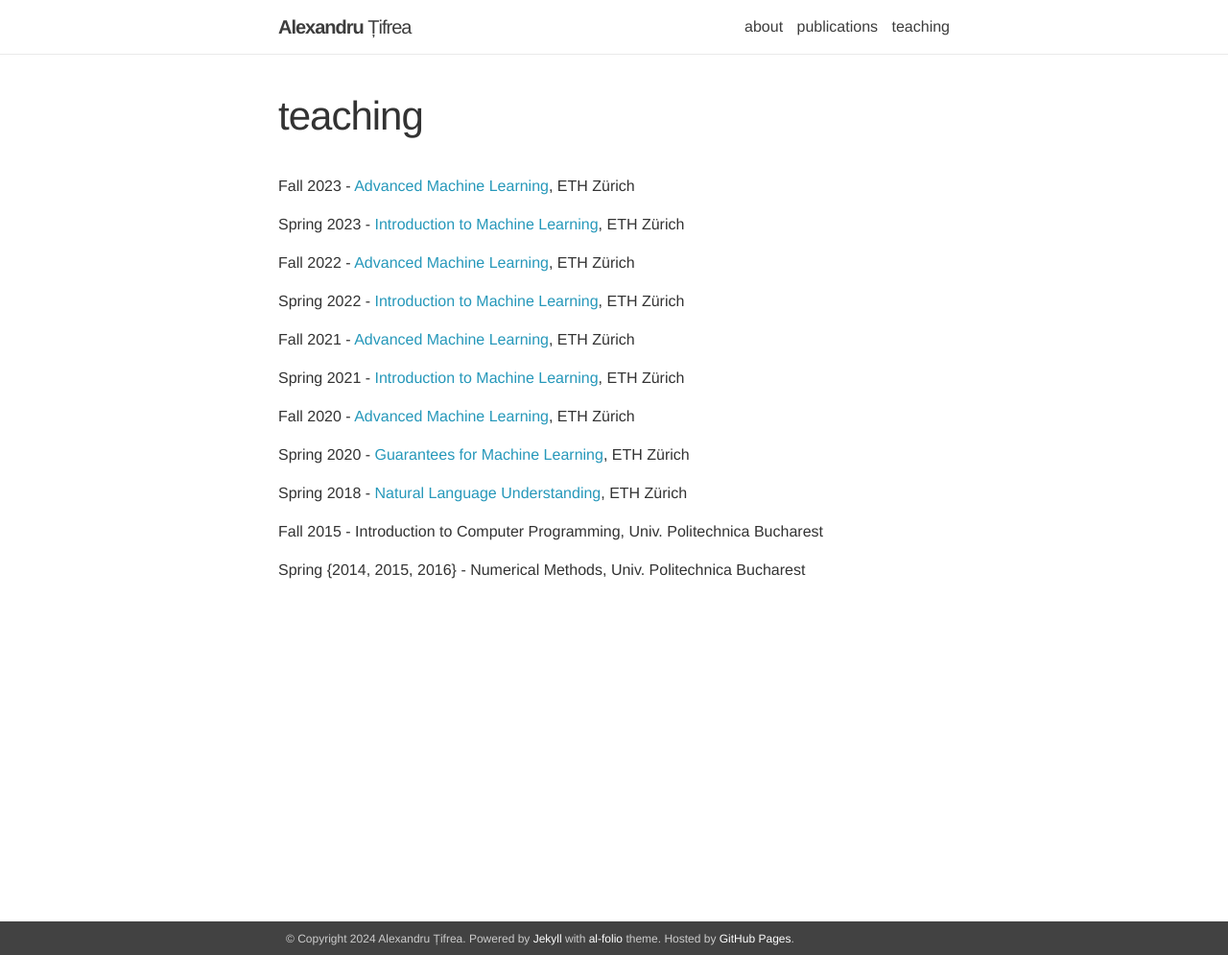
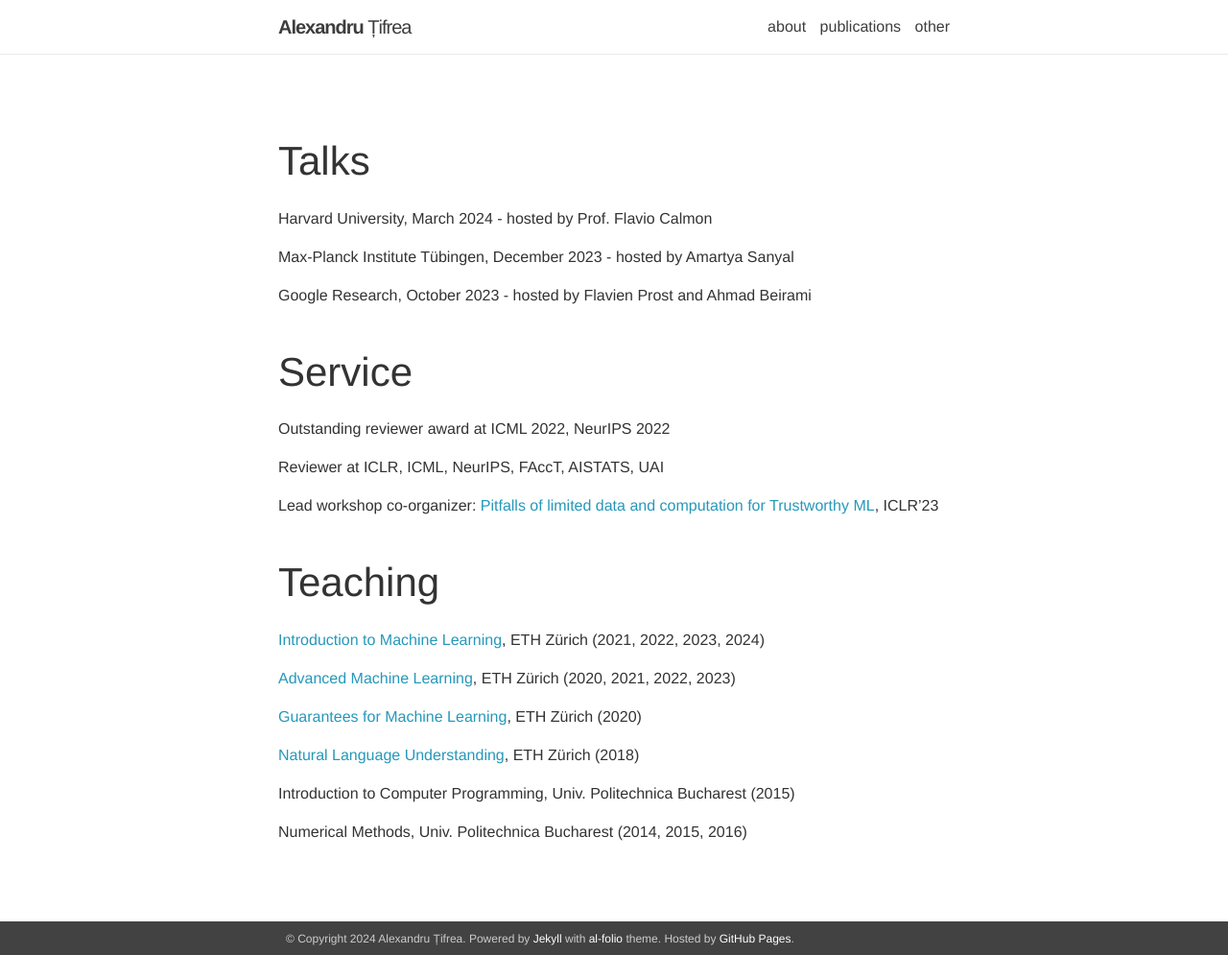
Before and after one commit to alex-tifrea/alex-tifrea.github.io, a Jekyll site: the page built from _pages/teaching.md, in a window 1280 px wide and 995 px high. Shown: the whole window at 96% size. Built offline with Jekyll 4.4.1, drawn with Linux system fonts in a browser that asks for light colours; nearby versions of some CDN libraries.

Commit message:
changes to website

```diff
--- /dev/null
+++ b/_layouts/other_page.html
@@ -0,0 +1,18 @@
+---
+layout: default
+---
+<div class="post">
+
+  <article class="post-content {{page.title}} clearfix">
+    {{ content }}
+  </article>
+
+  {% if page.news %}
+    {% include news.html %}
+  {% endif %}
+
+  {% if page.social %}
+    {% include social.html %}
+  {% endif %}
+
+</div>
--- a/_pages/teaching.md
+++ b/_pages/teaching.md
@@ -1,27 +1,35 @@
 ---
-layout: page
-permalink: /teaching/
-title: teaching
+layout: other_page
+permalink: /other/
+title: other
 ---
 
-Fall 2023 - [Advanced Machine Learning](https://ml2.inf.ethz.ch/courses/aml/), ETH Zürich
+<h2>Talks</h2>
 
-Spring 2023 - [Introduction to Machine Learning](https://las.inf.ethz.ch/teaching/introml-s23), ETH Zürich
+Harvard University, March 2024 - hosted by Prof. Flavio Calmon
 
-Fall 2022 - [Advanced Machine Learning](https://ml2.inf.ethz.ch/courses/aml/), ETH Zürich
+Max-Planck Institute Tübingen, December 2023 - hosted by Amartya Sanyal
 
-Spring 2022 - [Introduction to Machine Learning](https://las.inf.ethz.ch/teaching/introml-s22), ETH Zürich
+Google Research, October 2023 - hosted by Flavien Prost and Ahmad Beirami
 
-Fall 2021 - [Advanced Machine Learning](https://ml2.inf.ethz.ch/courses/aml/), ETH Zürich
+<h2>Service</h2>
 
-Spring 2021 - [Introduction to Machine Learning](https://las.inf.ethz.ch/teaching/introml-s21), ETH Zürich
+Outstanding reviewer award at ICML 2022, NeurIPS 2022
 
-Fall 2020 - [Advanced Machine Learning](https://ml2.inf.ethz.ch/courses/aml/), ETH Zürich
+Reviewer at ICLR, ICML, NeurIPS, FAccT, AISTATS, UAI
 
-Spring 2020 - [Guarantees for Machine Learning](https://sml.inf.ethz.ch/gml20/syllabus.html), ETH Zürich
+Lead workshop co-organizer: [Pitfalls of limited data and computation for Trustworthy ML](https://sites.google.com/view/trustml-unlimited/home), ICLR'23
 
-Spring 2018 - [Natural Language Understanding](http://www.da.inf.ethz.ch/teaching/2018/NLU/), ETH Zürich
+<h2>Teaching</h2>
 
-Fall 2015 - Introduction to Computer Programming, Univ. Politechnica Bucharest
+[Introduction to Machine Learning](https://las.inf.ethz.ch/teaching/introml-s24), ETH Zürich (2021, 2022, 2023, 2024)
 
-Spring {2014, 2015, 2016} - Numerical Methods, Univ. Politechnica Bucharest
+[Advanced Machine Learning](https://ml2.inf.ethz.ch/courses/aml/), ETH Zürich (2020, 2021, 2022, 2023)
+
+[Guarantees for Machine Learning](https://sml.inf.ethz.ch/gml20/syllabus.html), ETH Zürich (2020)
+
+[Natural Language Understanding](http://www.da.inf.ethz.ch/teaching/2018/NLU/), ETH Zürich (2018)
+
+Introduction to Computer Programming, Univ. Politechnica Bucharest (2015)
+
+Numerical Methods, Univ. Politechnica Bucharest (2014, 2015, 2016)
```
Also changed, not shown: _bibliography/conference_papers.bib (+10 -0 lines), _bibliography/preprint_and_workshop_papers.bib (+0 -9 lines), _news/announcement_12.md (+2 -2 lines).
